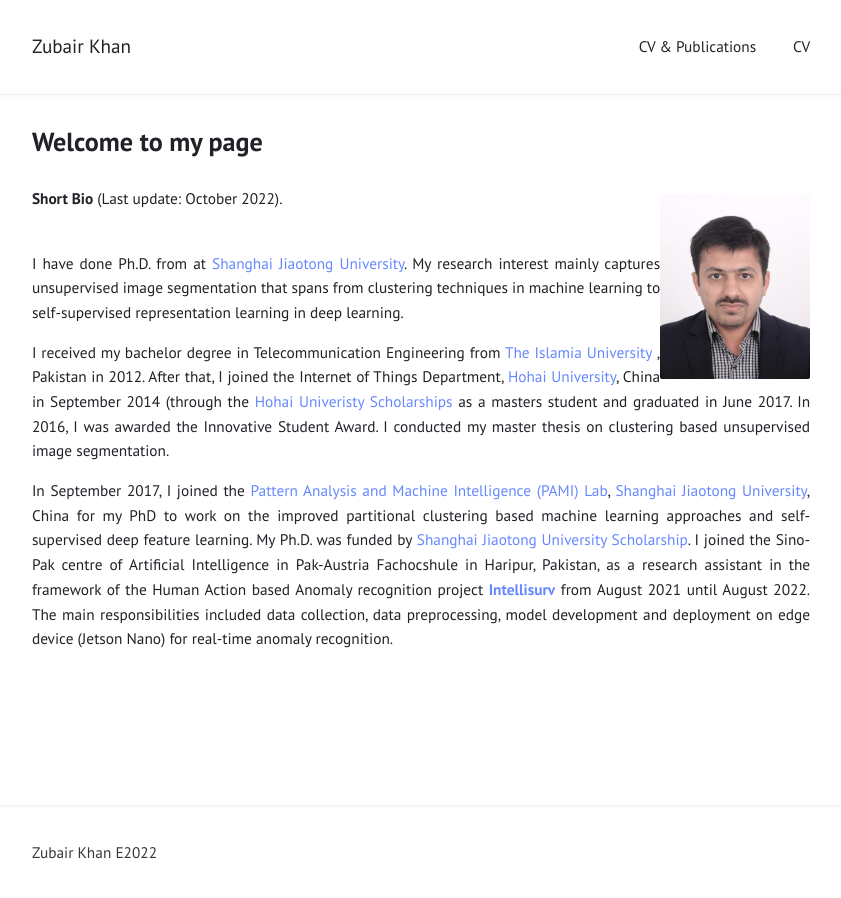
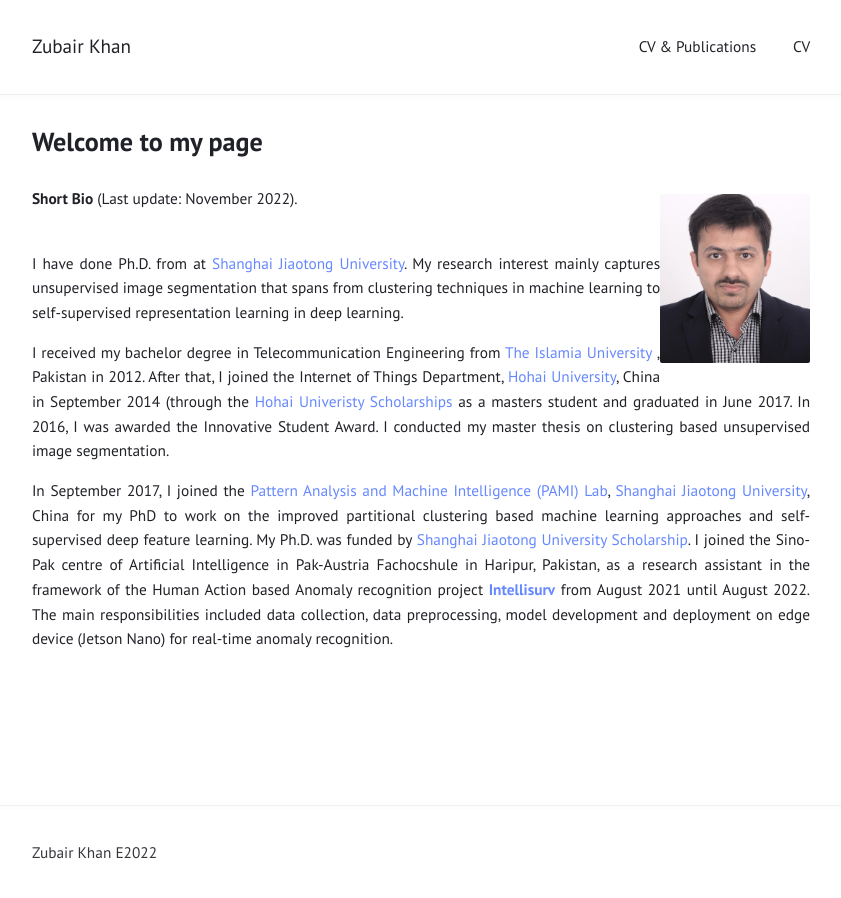
Before and after one commit to ZubairKhan001/zubairkhan.github.io, a Jekyll site: the page built from index.md, in a window 1280 px wide. Shown: the whole page, without its empty margins (219-1060 px from the left). Built offline with Jekyll 4.4.1, drawn with Linux system fonts in a browser that asks for light colours.

Commit message:
initial commit

```diff
--- a/index.md
+++ b/index.md
@@ -2,10 +2,10 @@
 layout: page
 title: "Welcome to my page"
 ---
+<img src="Me.jpg" alt="Profile pic" style="float:right;width:150px;">
 
-<img align="right" img width=150 src="Me.jpg">
 
-**Short Bio** (Last update: October 2022).
+**Short Bio** (Last update: November 2022).
 
 <br /> I have done Ph.D. from at [Shanghai Jiaotong University](https://en.sjtu.edu.cn/). My research interest mainly captures unsupervised image segmentation that spans from clustering techniques in machine learning to self-supervised representation learning in deep learning.
 
```
Also changed, not shown: Me.jpg.
